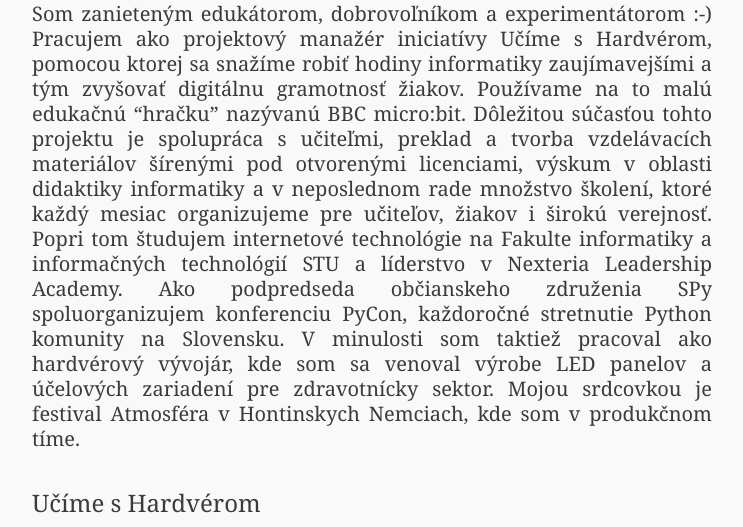
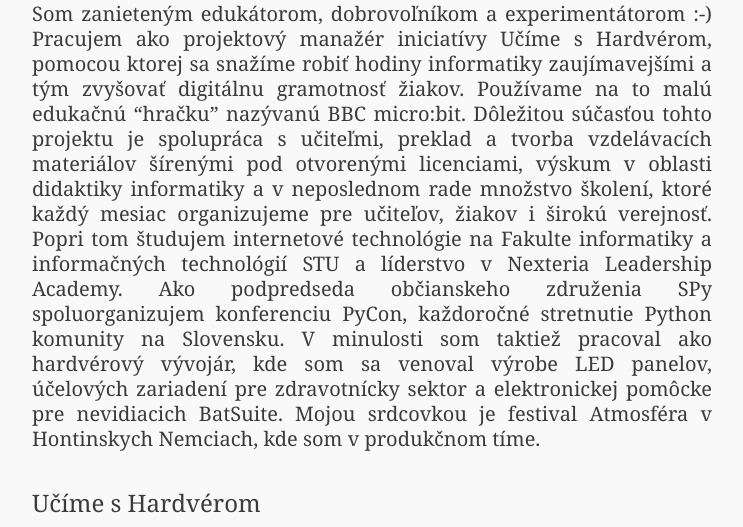
Before and after one commit to marekmansell/marekmansell.com, a Jekyll site: the page built from sk/index.md, in a window 1280 px wide and 900 px high, scrolled down 582 px, cut to the strip 260-787 px from the top of the window. Shown: the whole strip, without its empty margins (268-1011 px from the left). Built offline with Jekyll 4.4.1, drawn with Linux system fonts in a browser that asks for light colours.

```diff
--- a/sk/index.md
+++ b/sk/index.md
@@ -17,7 +17,7 @@
 Popri tom študujem internetové technológie na Fakulte informatiky a informačných technológií STU a líderstvo v Nexteria
 Leadership Academy. Ako podpredseda občianskeho združenia SPy spoluorganizujem konferenciu PyCon, každoročné stretnutie
 Python komunity na Slovensku. V minulosti som taktiež pracoval ako hardvérový vývojár, kde som sa venoval výrobe LED
-panelov a účelových zariadení pre zdravotnícky sektor.
+panelov, účelových zariadení pre zdravotnícky sektor a elektronickej pomôcke pre nevidiacich BatSuite.
 Mojou srdcovkou je festival Atmosféra v Hontinskych Nemciach, kde som v produkčnom tíme.
 
 #### Učíme s Hardvérom
```
